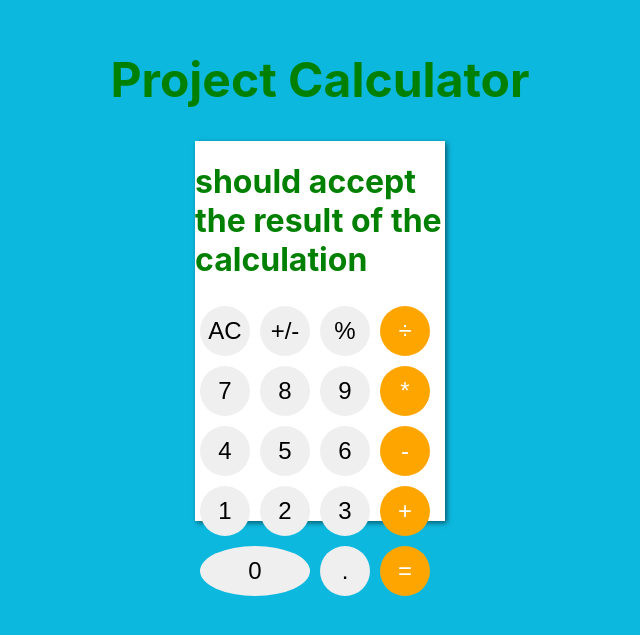
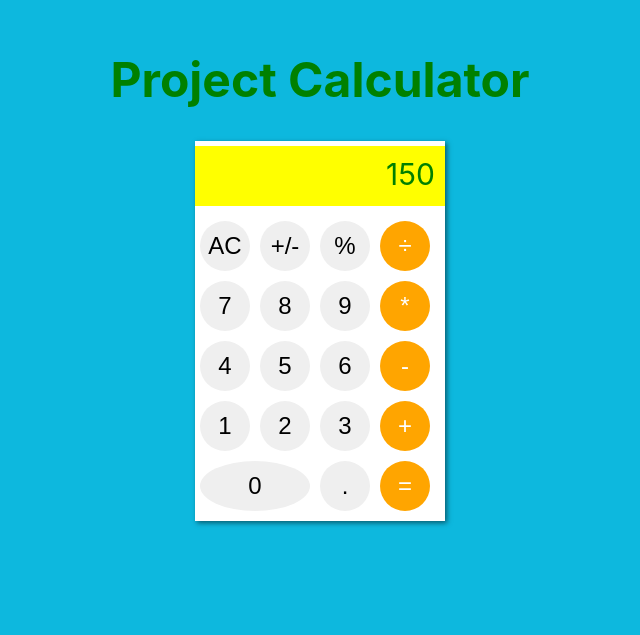
Before and after one commit to cvilla714/calculator-react, a React (Create React App) app: page / in a window 1280 px wide. Shown: the part 131-766 px from the top of the page, without its empty margins (320-960 px from the left). Built offline with nearby package versions, Linux system fonts and the light colour scheme.

Commit message:
added the initial structure to display the calculation

```diff
--- a/src/components/Display.jsx
+++ b/src/components/Display.jsx
@@ -2,7 +2,11 @@
 import React from "react";
 
 function Display() {
-  return <h1>should accept the result of the calculation</h1>;
+  return (
+    <div id="display" className="display">
+      150
+    </div>
+  );
 }
 
 export default Display;
```
